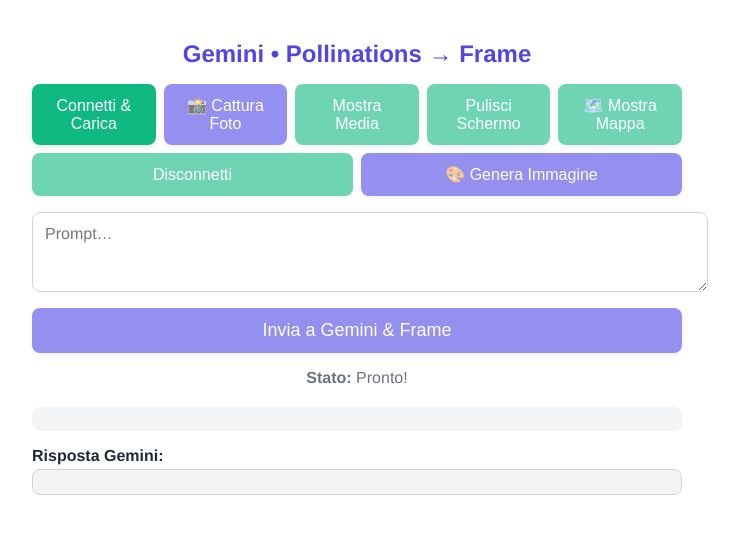
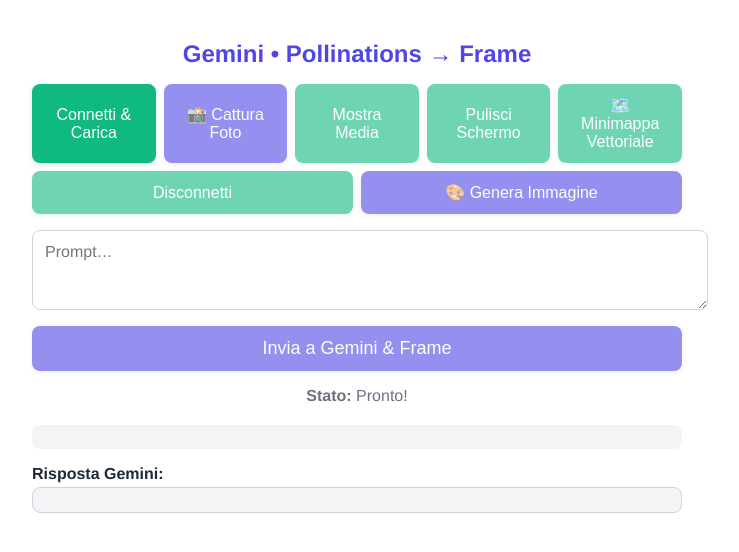
Before and after one commit to markinkus/markinkus.github.io, a React (Vite) app: page / in a window 1280 px wide. Shown: the top 552 px of the page, without its empty margins (283-1022 px from the left). Built offline with nearby package versions, Linux system fonts and the light colour scheme.

Commit message:
Refactor minimap functionality: replace geolocation-based map with a vector-based mini map. Update UI button and remove obsolete code.

```diff
--- a/src/App.tsx
+++ b/src/App.tsx
@@ -191,88 +191,41 @@ export default function App() {
       setStatus("Errore disconnect: " + e.message);
     }
   };
-  const handleShowMap = async () => {
-    if (!frame) return setStatus("Connetti prima gli occhiali!");
-    setStatus("Caricamento minimappa…");
-    setMapLoading(true);
-    addLog("▶ handleShowMap");
-
-    navigator.geolocation.getCurrentPosition(
-      async (pos) => {
+  const handleShowMiniMap = async () => {
+    if (!frame) return;
+    setStatus("Disegno minimappa vettoriale…");
+    addLog("▶ handleShowMiniMap");
     try {
-          const lat = pos.coords.latitude.toFixed(5);
-          const lng = pos.coords.longitude.toFixed(5);
-          addLog(`• coords ${lat},${lng}`);
-
-          const url = `https://staticmap.openstreetmap.de/staticmap.php?center=${lat},${lng}&zoom=15&size=200x200`;
-          const blob = await (await fetch(url)).blob();
-
-          // disegna freccia direzione sul canvas
-          const dataUrl = await new Promise<string>((res) => {
-            const fr = new FileReader();
-            fr.onload = () => res(fr.result as string);
-            fr.readAsDataURL(blob);
-          });
-          const img = await new Promise<HTMLImageElement>((res, rej) => {
-            const i = new Image();
-            i.crossOrigin = "anonymous";
-            i.onload = () => res(i);
-            i.onerror = () => rej(new Error("load failed"));
-            i.src = dataUrl;
-          });
-
-
       const canvas = document.createElement("canvas");
-          canvas.width = canvas.height = 200;
+      canvas.width = canvas.height = 160;
       const ctx = canvas.getContext("2d")!;
-          ctx.drawImage(img, 0, 0, 200, 200);
-          ctx.save();
-          ctx.translate(100, 100);
-          ctx.rotate((heading * Math.PI) / 180);
-          ctx.fillStyle = "rgba(255,0,0,0.8)";
+      ctx.fillStyle = "white";
+      ctx.fillRect(0, 0, canvas.width, canvas.height);
+      ctx.strokeStyle = "#555";
+      ctx.lineWidth = 3;
+      ctx.strokeRect(10, 10, 140, 140);
+      ctx.fillStyle = "#10b981";
       ctx.beginPath();
-          ctx.moveTo(0, -60);
-          ctx.lineTo(10, -40);
-          ctx.lineTo(-10, -40);
+      ctx.arc(80, 80, 5, 0, 2 * Math.PI);
+      ctx.fill();
+      ctx.fillStyle = "#ef4444";
+      ctx.beginPath();
+      ctx.moveTo(80, 80);
+      ctx.lineTo(90, 70);
+      ctx.lineTo(70, 70);
       ctx.closePath();
       ctx.fill();
-          ctx.restore();
-
-          const finalBlob = await new Promise<Blob>((resolve, reject) => {
-            if (!canvas.toBlob) {
-              return reject(new Error("toBlob non supportato"));
+      const blob = await new Promise<Blob>((resolve) => canvas.toBlob((b) => resolve(b!), "image/jpeg"));
+      const sprite = await TxSprite.fromImageBytes(await blob.arrayBuffer(), 20000);
+      await frame.sendMessage(0x20, sprite.pack());
+      addLog("✔ minimappa vettoriale inviata");
+      setStatus("Minimappa mostrata!");
+    } catch (e: any) {
+      addLog("✖ minimap error: " + e.message);
+      setStatus("Errore minimappa: " + e.message);
     }
-            canvas.toBlob((b) => {
-              if (b) resolve(b);
-              else reject(new Error("toBlob fallito"));
-            }, "image/png", 0.8);
-          });
-
-          const sprite = await TxSprite.fromImageBytes(
-            await finalBlob.arrayBuffer(),
-            20000
-          );
-
-          setStatus("Invio minimappa…");
-          await frame.sendMessage(0x20, sprite.pack());
-          addLog("✔ minimappa inviata");
-          setStatus("Minimappa mostrata sugli occhiali!");
-        } catch (err: any) {
-          addLog("✖ showMap error: " + err.message);
-          setStatus("Errore minimappa: " + err.message);
-        } finally {
-          setMapLoading(false);
-        }
-      },
-      (err) => {
-        addLog("✖ Geolocation error: " + err.message);
-        setStatus("Errore geolocazione: " + err.message);
-        setMapLoading(false);
-      }
-    );
   };
 
-  /* ─────────────── UI ─────────────── */
   const btn = (st: any, dis = false) => ({ ...st, ...(dis ? styles.btnDisabled : {}) });
 
   return (
@@ -286,13 +239,7 @@ export default function App() {
           {showMedia ? "Nascondi Media" : "Mostra Media"}
         </button>
         <button onClick={handleClear} disabled={!frame} style={btn(styles.btnSecondary, !frame)}>Pulisci Schermo</button>
-        <button
-          onClick={handleShowMap}
-          disabled={!frame || mapLoading}
-          style={btn(styles.btnSecondary, !frame || mapLoading)}
-        >
-          {mapLoading ? "🗺️ Caricamento…" : "🗺️ Mostra Mappa"}
-        </button>
+        <button onClick={handleShowMiniMap} disabled={!frame} style={btn(styles.btnSecondary, !frame)}>🗺️ Minimappa Vettoriale</button>
 
         <button onClick={handleDisconnect} disabled={!frame} style={btn(styles.btnSecondary, !frame)}>Disconnetti</button>
         <button onClick={handleGenerateImage} disabled={!frame || !prompt} style={btn(styles.btnPrimary, !frame || !prompt)}>🎨 Genera Immagine</button>
```
Also changed, not shown: 3 other files (tests, documents, lock files or other folders). Lines whose indentation alone changed are shown as unchanged.
